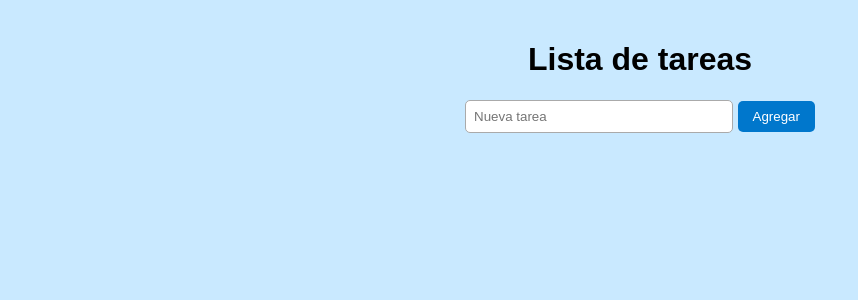
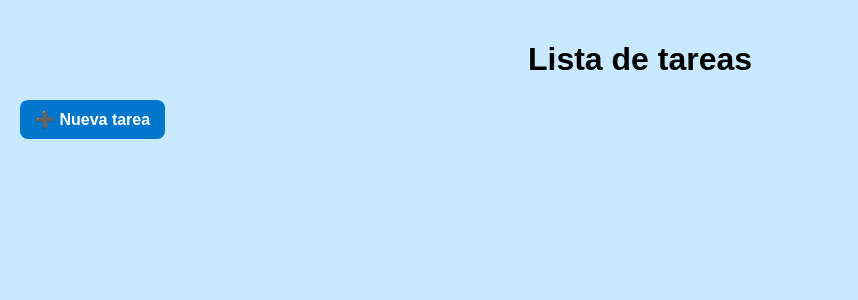
Before and after one commit to DanielRojas1920/PIA-OS, a Flask app: page / in a window 1280 px wide. Shown: the top 300 px of the page, without its empty margins (0-858 px from the left). Run offline with Flask 3, Linux system fonts and the light colour scheme; data that the repository does not hold is empty.

Commit message:
new create.html

```diff
--- a/Frontend/static/style.css
+++ b/Frontend/static/style.css
@@ -75,3 +75,20 @@ button:hover {
 .cancel-link:hover {
     text-decoration: underline;
 }
+
+
+.create-button {
+    display: inline-block;
+    margin: 0 auto 20px auto;
+    text-align: center;
+    background-color: #0077cc;
+    color: white;
+    padding: 10px 15px;
+    border-radius: 8px;
+    text-decoration: none;
+    font-weight: bold;
+}
+
+.create-button:hover {
+    background-color: #005fa3;
+}
--- a/Frontend/templates/index.html
+++ b/Frontend/templates/index.html
@@ -1,17 +1,14 @@
 <!DOCTYPE html>
 <html>
 <head>
-    <title>CRUD en Flask</title>
+    <title>Lista de tareas</title>
     <link rel="stylesheet" href="{{ url_for('static', filename='style.css') }}">
 </head>
 <body>
 
     <h1>Lista de tareas</h1>
 
-    <form method="POST" action="/add">
-        <input type="text" name="title" placeholder="Nueva tarea" required>
-        <button type="submit">Agregar</button>
-    </form>
+    <a href="/add" class="create-button">➕ Nueva tarea</a>
 
     <div id="card-container">
         {% for task in tasks %}
```
Also changed, not shown: Frontend/templates/create.html (added, +21 -0 lines).
